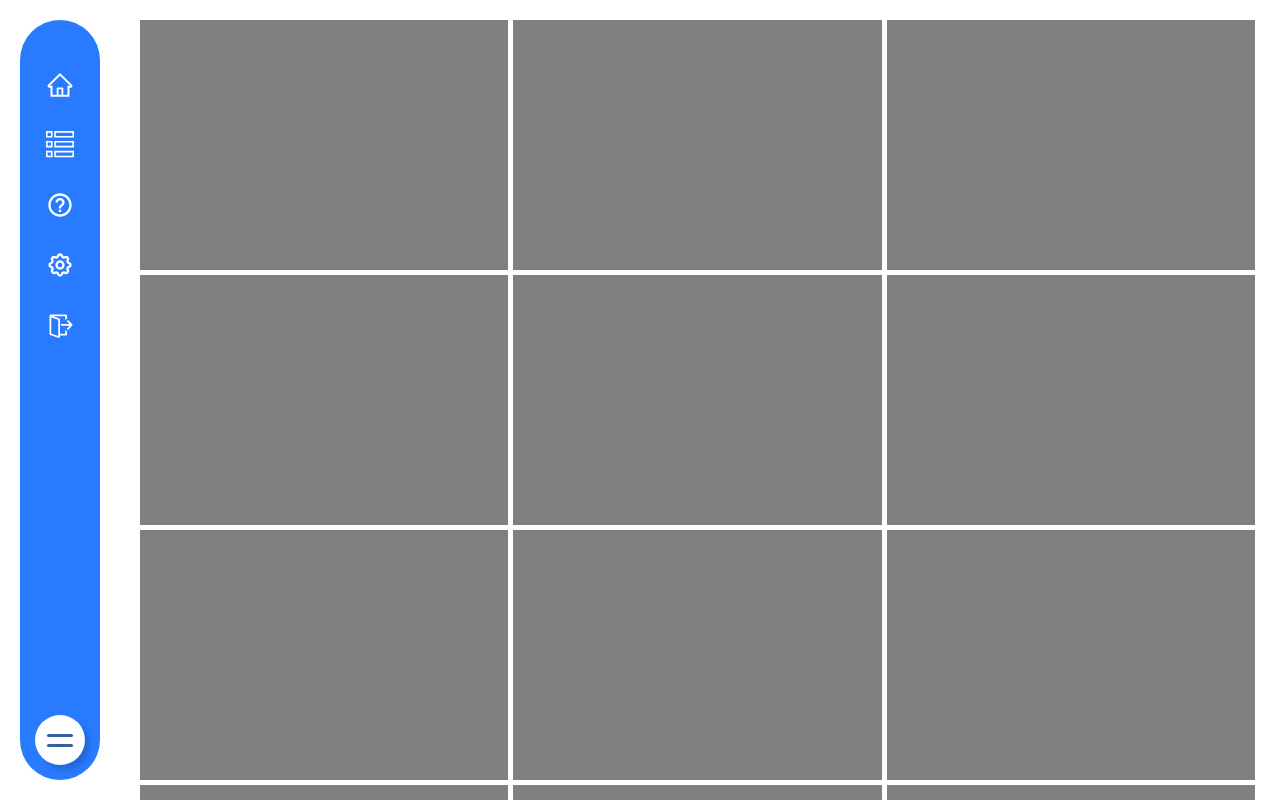
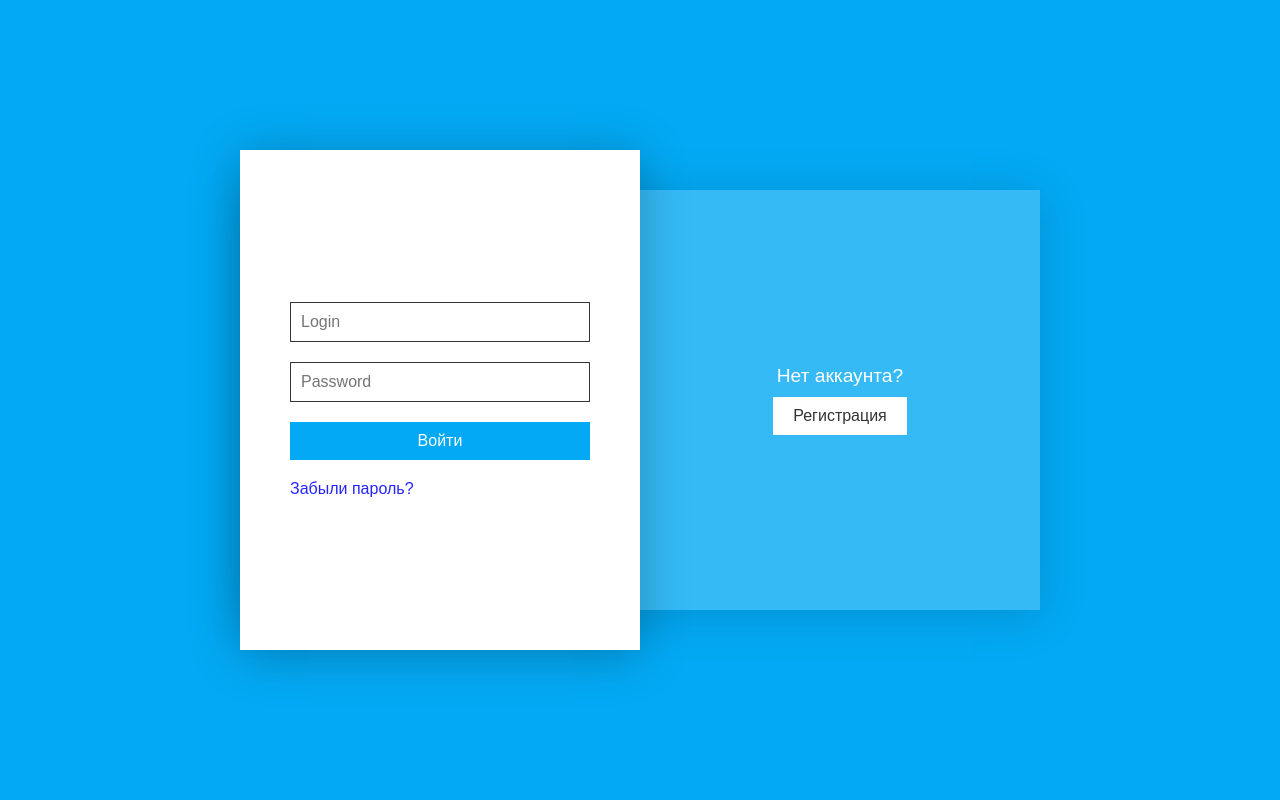
Before and after one commit to Artur-Yamai/HookahDB-frontend, a React (Create React App) app: page /auth in a window 1280 px wide. Built offline with nearby package versions, Linux system fonts and the light colour scheme.

Commit message:
добавлена разметка для страницы авторизации

```diff
--- a/src/App.tsx
+++ b/src/App.tsx
@@ -1,16 +1,18 @@
-import { BrowserRouter } from "react-router-dom";
-import { NavBar, PagesWrapper } from "./components";
+import { BrowserRouter, Routes, Route } from "react-router-dom";
+import { MainLayout } from "./components";
+import { Autorization } from "./pages";
 import "./App.scss";
 
-function App() {
+export default function App() {
   return (
     <BrowserRouter>
       <div className="app">
-        <NavBar />
-        <PagesWrapper />
+        <Routes>
+          <Route path="/" element={<MainLayout />}></Route>
+
+          <Route path="/auth" element={<Autorization />} />
+        </Routes>
       </div>
     </BrowserRouter>
   );
 }
-
-export default App;
--- a/src/components/MainLayout/MainLayout.tsx
+++ b/src/components/MainLayout/MainLayout.tsx
@@ -1,5 +1,11 @@
 import { Outlet } from "react-router-dom";
+import { NavBar } from "../NavBar";
 
 export function MainLayout(): JSX.Element {
-  return <Outlet />;
+  return (
+    <>
+      <NavBar />
+      <Outlet />
+    </>
+  );
 }
--- a/src/index.scss
+++ b/src/index.scss
@@ -33,3 +33,8 @@ button {
     box-shadow: inset 0 0 6px 0 rgb(88, 88, 88);
   }
 }
+
+input {
+  border: none;
+  outline: none;
+}
--- /dev/null
+++ b/src/pages/autorization/autorization.scss
@@ -0,0 +1,188 @@
+.start-page {
+  display: flex;
+  justify-content: center;
+  align-items: center;
+  min-height: 100vh;
+  width: 100vw;
+  background-color: #03a9f4;
+
+  &.start-page--active {
+    background: #f43648;
+  }
+
+  &__container {
+    position: relative;
+    width: 800px;
+    height: 500px;
+    margin: 20px;
+  }
+
+  .blueBg {
+    position: absolute;
+    top: 40px;
+    width: 100%;
+    height: 420px;
+    display: flex;
+    justify-content: center;
+    align-items: center;
+    background: rgba(255, 255, 255, 0.2);
+    box-shadow: 0 5px 45px rgba(0, 0, 0, 0.15);
+  }
+
+  .blueBg .start-page__box {
+    position: relative;
+    width: 50%;
+    height: 100%;
+    display: flex;
+    justify-content: center;
+    align-items: center;
+    flex-direction: column;
+  }
+
+  .blueBg .start-page__box h2 {
+    color: #fff;
+    font-size: 1.2em;
+    font-weight: 500;
+    margin-bottom: 10px;
+  }
+
+  .blueBg .start-page__box button {
+    cursor: pointer;
+    padding: 10px 20px;
+    background-color: #fff;
+    color: #333;
+    font-size: 16px;
+    font-weight: 500;
+  }
+
+  &__formBx {
+    position: absolute;
+    top: 0;
+    left: 0;
+    width: 50%;
+    height: 100%;
+    background-color: #fff;
+    z-index: 1000;
+    display: flex;
+    justify-content: center;
+    align-items: center;
+    box-shadow: 0 5px 45px rgba(0, 0, 0, 0.25);
+    transition: 0.5s ease-in-out;
+    overflow: hidden;
+
+    &.start-page__formBx--active {
+      left: 50%;
+    }
+
+    .start-page__form {
+      position: absolute;
+      left: 0;
+      width: 100%;
+      padding: 50px;
+      transition: 0.5s;
+    }
+
+    .start-page__signinForm {
+      transition-delay: 0.25s;
+    }
+
+    &.start-page__formBx--active .start-page__signinForm {
+      left: -100%;
+      transition-delay: 0s;
+    }
+
+    .start-page__signupForm {
+      left: 100%;
+      transition-delay: 0s;
+    }
+
+    &.start-page__formBx--active .start-page__signupForm {
+      left: 0;
+      transition-delay: 0.25s;
+    }
+
+    .start-page__form form {
+      width: 100%;
+      display: flex;
+      flex-direction: column;
+    }
+
+    .start-page__form form h3 {
+      font-size: 1.5em;
+      color: #333;
+      margin-bottom: 20px;
+      font-weight: 500;
+    }
+
+    .start-page__form form input {
+      width: 100%;
+      margin-bottom: 20px;
+      padding: 10px;
+      outline: none;
+      font-size: 16px;
+      border: 1px solid #333;
+    }
+
+    .start-page__form form input[type="submit"] {
+      background: #03a9f4;
+      border: none;
+      color: #fff;
+      // max-width: 100px;
+      cursor: pointer;
+    }
+
+    .start-page__form.start-page__signupForm input[type="submit"] {
+      background: #f43648;
+    }
+
+    .start-page__form form .forgot {
+      color: #333;
+    }
+
+    &.start-page__signupForm {
+      left: 100%;
+    }
+  }
+}
+
+@media (max-width: 990px) {
+  .start-page {
+    &__container {
+      min-width: 320px;
+      width: 500px;
+      height: 650px;
+      display: flex;
+      justify-content: center;
+      align-items: center;
+    }
+
+    &__container .blueBg {
+      top: 0;
+      height: 500px;
+      height: 100%;
+    }
+
+    &__container .start-page__formBx {
+      width: 100%;
+      height: 500px;
+      top: 0;
+      box-shadow: none;
+    }
+
+    &__container .blueBg .start-page__box {
+      position: absolute;
+      width: 100%;
+      height: 150px;
+      bottom: 0;
+    }
+
+    &__container .blueBg .start-page__box.start-page__signin {
+      top: 0;
+    }
+
+    &__container .start-page__formBx.start-page__formBx--active {
+      left: 0;
+      top: 150px;
+    }
+  }
+}
--- /dev/null
+++ b/src/pages/autorization/index.tsx
@@ -0,0 +1,54 @@
+import { useState } from "react";
+import "./autorization.scss";
+
+export const Autorization = (): JSX.Element => {
+  const [formBxActive, setFormBxActive] = useState<string>("");
+  const [startPageActive, setStartPageActive] = useState<string>("");
+
+  function toGoSignupPage(isActive: boolean): void {
+    setFormBxActive(isActive ? "start-page__formBx--active" : "");
+    setStartPageActive(isActive ? "start-page--active" : "");
+  }
+
+  return (
+    <div className={`start-page ${startPageActive}`}>
+      <div className="start-page__container">
+        <div className="blueBg">
+          <div className="start-page__box start-page__signin">
+            <h2>Уже зарегестрированы?</h2>
+            <button className="signinBtn" onClick={() => toGoSignupPage(false)}>
+              Войти
+            </button>
+          </div>
+          <div className="start-page__box start-page__signup">
+            <h2>Нет аккаунта?</h2>
+            <button className="signupBtn" onClick={() => toGoSignupPage(true)}>
+              Регистрация
+            </button>
+          </div>
+        </div>
+        <div className={`start-page__formBx ${formBxActive}`}>
+          <div className="start-page__form start-page__signinForm">
+            <form>
+              <input type="text" placeholder="Login" />
+              <input type="password" placeholder="Password" />
+              <input type="submit" value="Войти" />
+              <a href="#" className="start-page__forget-password">
+                Забыли пароль?
+              </a>
+            </form>
+          </div>
+          <div className="start-page__form start-page__signupForm">
+            <form>
+              <input type="text" placeholder="Username" />
+              <input type="text" placeholder="Email address" />
+              <input type="password" placeholder="Password" />
+              <input type="password" placeholder="Confirm password" />
+              <input type="submit" value="Зарегестрироваться" />
+            </form>
+          </div>
+        </div>
+      </div>
+    </div>
+  );
+};
--- /dev/null
+++ b/src/pages/index.tsx
@@ -0,0 +1 @@
+export { Autorization } from "./autorization";
```
